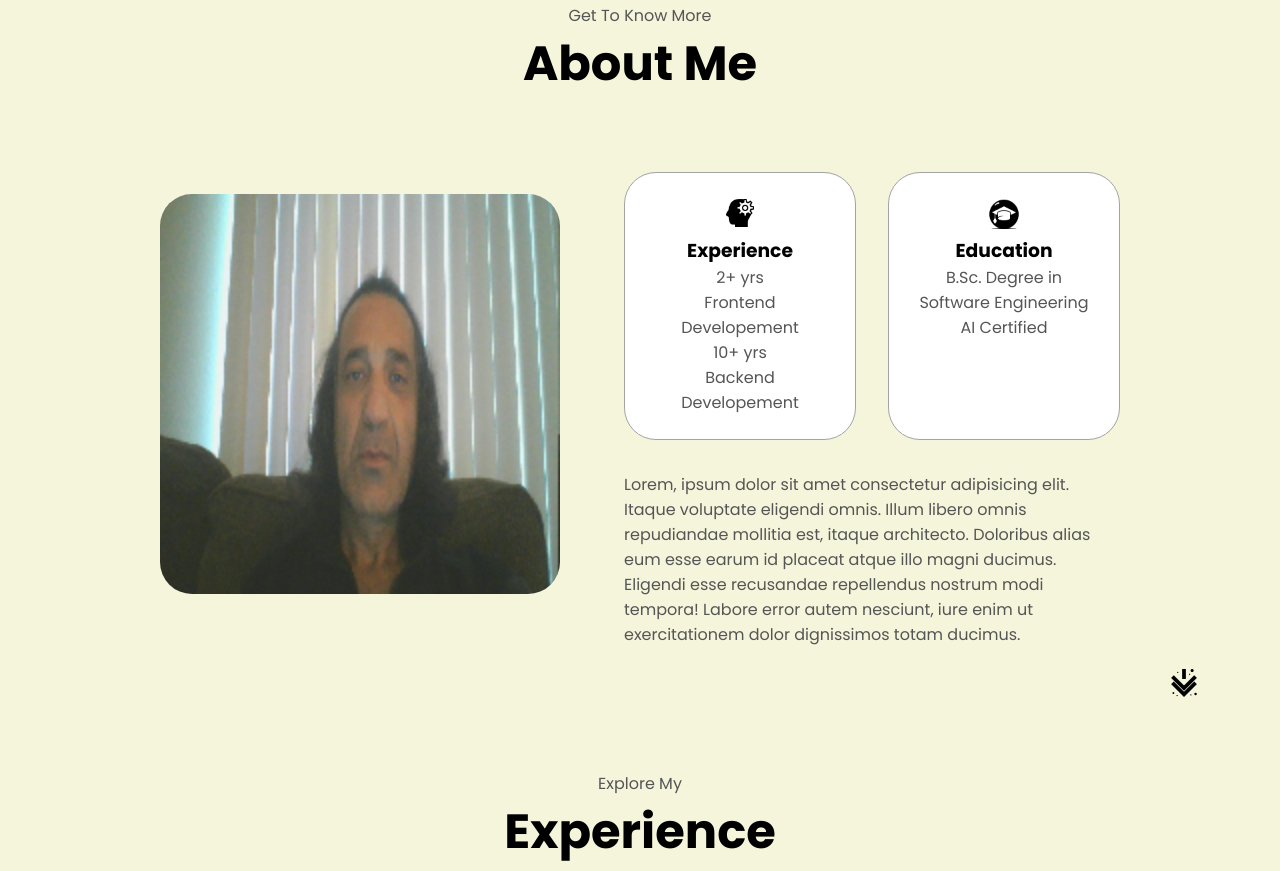
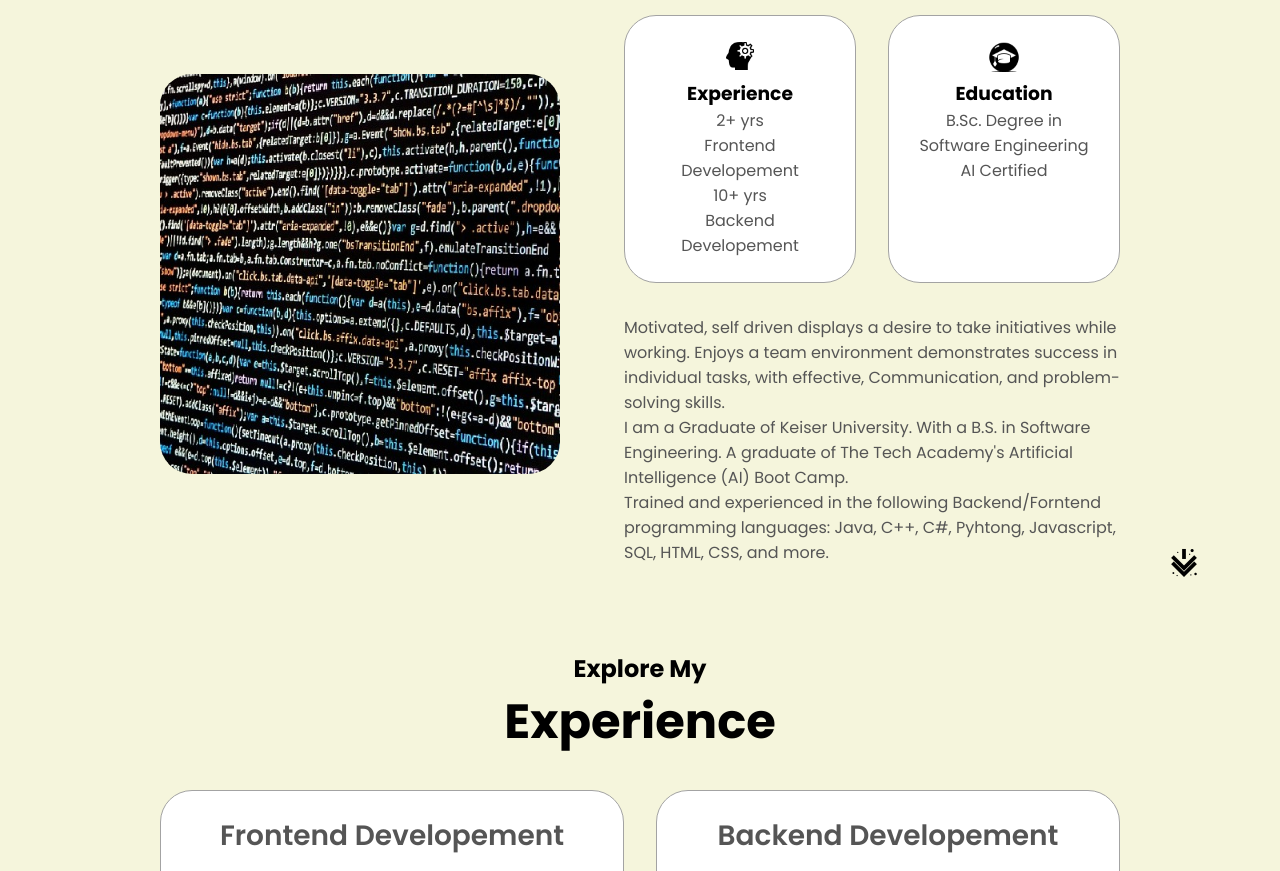
Before and after one commit to KhalilNiser/html_css_js_portfolio_2, a plain HTML site: page index.html in a window 1280 px wide. Shown: the part 1007-1878 px from the top of the page. Drawn offline with nearby package versions, Linux system fonts and the light colour scheme.

Commit message:
my portfolio website

```diff
--- a/css/mediaquerries.css
+++ b/css/mediaquerries.css
@@ -1,6 +1,6 @@
 
 /* MAX_SCREEN_1400px */
-@media screen and (max-width: 1400px)
+/* @media screen and (max-width: 1400px)
 {
     #profile
     {
@@ -12,7 +12,7 @@
     {
         flex-wrap: wrap;
     }
-}
+} */
 
 /* MAX_SCREEN_1200px */
 @media screen and (max-width: 1200px)
--- a/css/style.css
+++ b/css/style.css
@@ -4,6 +4,8 @@
 
 *
 {
+  /* Remooves all margins paddings. pastes my "nav"
+  up against the top right corner of web page */
   margin: 0;
   padding: 0;
 }
@@ -28,7 +30,8 @@ p
 }
 
 /* TRANSITION */
-a, .button
+a,
+.button
 {
   transition: all 300ms ease;
 }
@@ -49,13 +52,11 @@ nav
 
 .nav-links
 {
-    /* 2rem gap between the
-    elments that are flexed  */
+  /* 2rem gap between the elments that are flexed  */
   gap: 2rem;
-    /* removes bullet-points
-    in the links */
+  /* removes bullet-points in the links */
   list-style: none;
-    font-size: 1.5rem;
+  font-size: 2rem;
 }
 
 a
@@ -119,7 +120,7 @@ is dsektop size. the menu icon will
 
 .menu-links
 {
-    position: absolute;
+    position: fixed;
     top: 100%;
     right: 0;
     background-color: #fff;
@@ -235,7 +236,7 @@ section
     font-weight: 600;
 }
 
-.section-text-p1
+.section-text-p1, h2
 {
     text-align: center;
 }
@@ -388,7 +389,7 @@ section
 
 
   /* EXPERIENCE_SECTION */
-  #experience
+  #experience, h2
   {
     position: relative;
   }
@@ -479,8 +480,7 @@ section
     display: flex;
     justify-content: center;
     border-radius: 2rem;
-    border: rgb(53, 53, 53)
-    0.1rem solid;
+    border: rgb(53, 53, 53) 0.1rem solid;
     background: rgb(250, 250, 250);
     margin: 2rem auto;
     padding: 0.1rem;
--- a/index.html
+++ b/index.html
@@ -84,9 +84,8 @@
         <!-- TEXT_DIV -->
         <div class="section-text">
             <!-- PARAGRAPH -->
-            <p class="section-text-p1">Developing For Today.
-                Bridging For Tomorrow!<br>
-                It's Science Not Fiction
+            <p class="section-text-p1">Making Things Happen!<br>
+                ScienceNotFiction
             </p>
              <!-- HEADING: Big Bold Letterings -->
             <h1 class="title">Khalil Niser</h1>
@@ -98,7 +97,8 @@
             <div class="button-container">
                 <!-- RESUME_CV_BUTTON -->
                 <button class="button cv-button"
-                onclick="window.open('./images/khalilResume_1.pdf')">
+                onclick="window.
+                open('./images/khalilResume_1.pdf')">
                 Download_CV
                 <!-- END_RESUME_BUTTON -->
                 </button>
@@ -143,7 +143,8 @@
             <!-- SECTION_PIC_CONTAINER_DIV -->
             <div class="section-pic-container">
                 <img
-                src="./images/profile_200.png" alt="Profile Picture"
+                src="./images/portfolio_5.jpg"
+                alt="Profile Picture"
                 class="about-pic">
             <!-- END_SECTION_PIC_CONTAINER_DIV -->
             </div>
@@ -172,16 +173,16 @@
                 <!-- TEXT_CONTAINER_DIV -->
                 <div class="text-container">
                     <p>
-                        Lorem, ipsum dolor sit amet consectetur
-                        adipisicing elit. Itaque voluptate eligendi
-                         omnis. Illum libero omnis repudiandae
-                         mollitia est, itaque architecto. Doloribus
-                         alias eum esse earum id placeat atque illo
-                         magni ducimus. Eligendi esse recusandae
-                         repellendus nostrum modi tempora! Labore
-                         error autem nesciunt, iure enim ut
-                         exercitationem dolor dignissimos totam
-                         ducimus.
+                        Motivated, self driven displays a desire to take initiatives
+                        while working. Enjoys a team environment demonstrates success
+                        in individual tasks, with effective, Communication, and
+                        problem-solving skills.<br>
+                        I am a Graduate of Keiser University. With a B.S. in Software
+                        Engineering. A graduate of The Tech Academy's Artificial
+                        Intelligence (AI) Boot Camp.<br>
+                        Trained and experienced in the following Backend/Forntend
+                        programming languages: Java, C++, C#, Pyhtong, Javascript,
+                        SQL, HTML, CSS, and more.
                     </p>
                 <!-- END_TEXT_CONTAINER_DIV -->
                 </div>
@@ -200,7 +201,7 @@
     <!-- EXPERIENCE_ID_SECTION -->
     <section id="experience">
         <p class="section-text-p1">
-            Explore My
+            <h2>Explore My</h2>
         </p>
         <!-- EXPERIENCE_H1_HEADING -->
         <h1 class="title">Experience</h1>
@@ -547,6 +548,8 @@
     <!-- END_PROJECTS_SECTION -->
     </section>
 
+
+
     <!-- CONTACT_SECTION -->
     <section id="contact">
         <p class="section-text-p1">Get-In-Touch</p>
@@ -581,7 +584,7 @@
     </section>
 
 
-    <!-- FOOTER_SECTION -->
+    <!-- FOOTER -->
     <footer>
         <!-- NAV -->
         <nav>
@@ -602,7 +605,7 @@
         </nav>
         <p>Copyright &#169; 2024 Khalil A. Niser
             All Rights Reserved.</p>
-    <!-- END_FOOTER_SECTION -->
+    <!-- END_FOOTER -->
     </footer>
 
 
```
Also changed, not shown: images/portfolio_5.jpg (added). Lines whose indentation alone changed are shown as unchanged.
